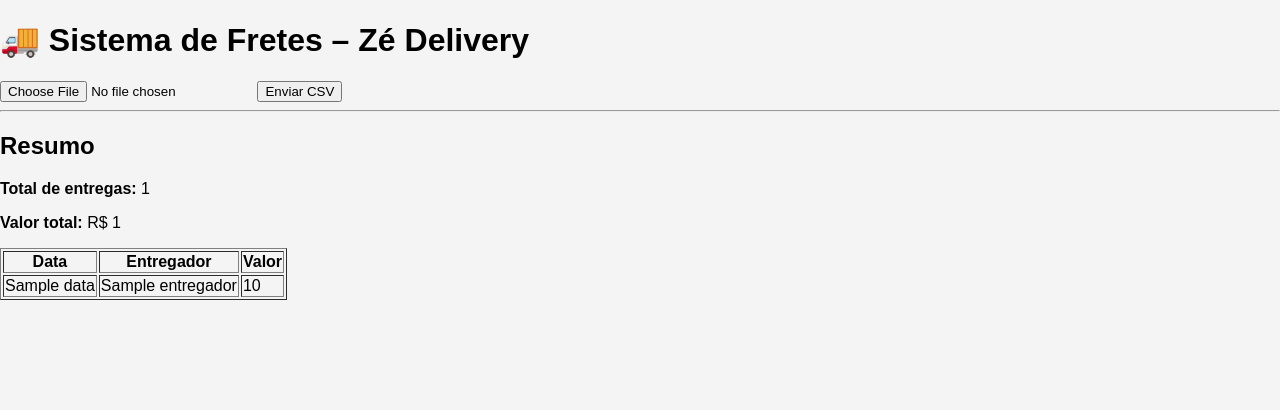
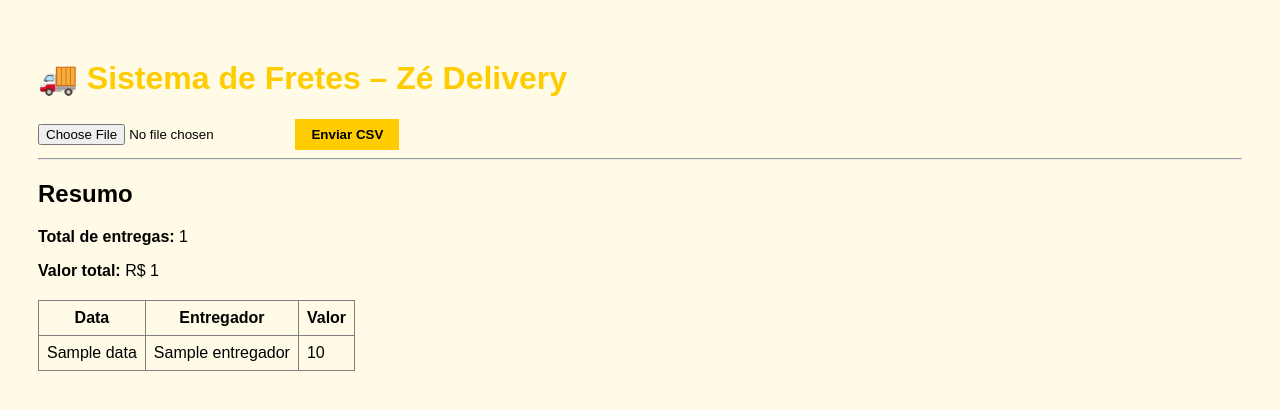
Before and after one commit to petiscaria/fretes-ze-delivery, a Flask app: template templates/index.html in a window 1280 px wide. Shown: the top 410 px of the page. Run offline with Flask 3, Linux system fonts and the light colour scheme; the template is opened without the code that fills it: most values are stand-ins (such as "Sample title", 1, 10 or a date in 2020).

Commit message:
Update style.css

```diff
--- a/static/style.css
+++ b/static/style.css
@@ -1,78 +1,26 @@
 body {
-    margin: 0;
-    font-family: Arial, Helvetica, sans-serif;
-    background: #f4f4f4;
+    font-family: Arial, sans-serif;
+    background: #fffbe6;
+    padding: 30px;
 }
 
-header {
-    background: #FFD400;
-    padding: 20px;
-    text-align: center;
+h1 {
+    color: #ffcc00;
 }
 
-header h1 {
-    margin: 0;
-    color: #000;
+button {
+    padding: 8px 16px;
+    background: #ffcc00;
+    border: none;
+    cursor: pointer;
+    font-weight: bold;
 }
 
-main {
-    padding: 20px;
-    max-width: 1000px;
-    margin: auto;
+table {
+    margin-top: 20px;
+    border-collapse: collapse;
 }
 
-.upload {
-    background: white;
-    padding: 20px;
-    border-radius: 8px;
-    margin-bottom: 20px;
+td, th {
+    padding: 8px;
 }
-
-.upload button {
-    background: #000;
-    color: #FFD400;
-    border: none;
-    padding: 10px 20px;
-    cursor: pointer;
-}
-
-.resumo {
-    display: flex;
-    gap: 20px;
-    margin-bottom: 20px;
-}
-
-.card {
-    background: #FFD400;
-    padding: 20px;
-    border-radius: 8px;
-    flex: 1;
-    text-align: center;
-    font-size: 18px;
-}
-
-.tabela table {
-    width: 100%;
-    border-collapse: collapse;
-    background: white;
-}
-
-.tabela th {
-    background: #000;
-    color: #FFD400;
-    padding: 10px;
-}
-
-.tabela td {
-    padding: 10px;
-    border-bottom: 1px solid #ddd;
-    text-align: center;
-}
-
-footer {
-    text-align: center;
-    padding: 15px;
-    background: #000;
-    color: #FFD400;
-    margin-top: 40px;
-}
```
